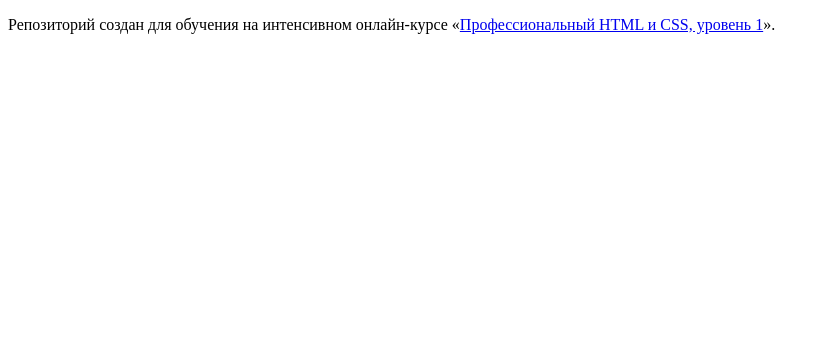
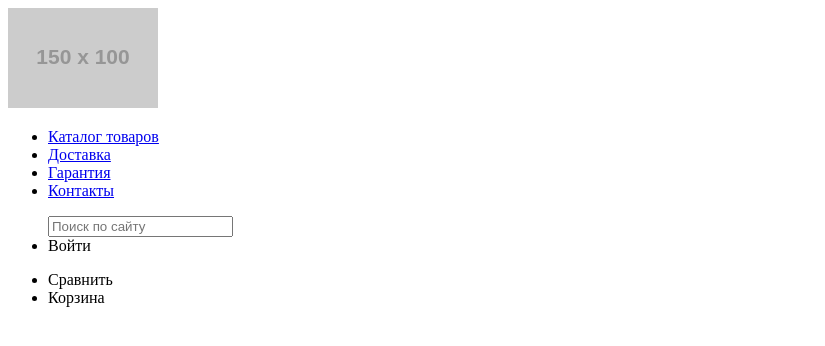
Before and after one commit to StanisFenix/682863-device, a plain HTML site: page index.html in a window 1280 px wide. Shown: the whole page, without its empty margins (0-825 px from the left). Drawn offline with Linux system fonts and the light colour scheme; placeholder pictures from the web are drawn by us.

Commit message:
Create header

```diff
--- a/index.html
+++ b/index.html
@@ -1,12 +1,56 @@
 <!DOCTYPE html>
 <html lang="ru">
-  <head>
-    <meta charset="utf-8">
-    <title>HTML Academy: Девайс</title>
-  </head>
-  <body>
+    <head>
+        <meta charset="utf-8">
+        <title>
+            HTML Academy: Девайс
+        </title>
+    </head>
+    <body>
+        <header class="main-header">
+            <nav class="main-navigation">
+                <a class="main-header-logo">
+                    <img src="http://placehold.it/150x100" width="150" height="100" alt="Логотип «Device»">
+                </a>
+                <ul>
+                    <li>
+                        <a href="catalog.html">
+                            Каталог товаров
+                        </a>
+                    </li>
+                    <li>
+                        <a href="delivery.html">
+                            Доставка
+                        </a>
+                    </li>
+                    <li>
+                        <a href="warranty.html">
+                            Гарантия
+                        </a>
+                    </li>
+                    <li>
+                        <a href="contacts.html">
+                            Контакты
+                        </a>
+                    </li>
+                </ul>
+                <ul class="user-navigation">
+                    <input type="search" placeholder="Поиск по сайту">
+                    <li class="login-link">
+                        Войти
+                    </li>
+                </ul>
+                <ul class="buy">
+                    <li class="compare">
+                        Сравнить
+                    </li>
+                    <li class="basket">
+                        Корзина
+                    </li>
+                </ul>
+            </nav>
+        </header>
 
-    <p>Репозиторий создан для обучения на интенсивном онлайн‑курсе «<a href="https://htmlacademy.ru/intensive/htmlcss">Профессиональный HTML и CSS, уровень 1</a>».</p>
 
-  </body>
+    </body>
 </html>
```
